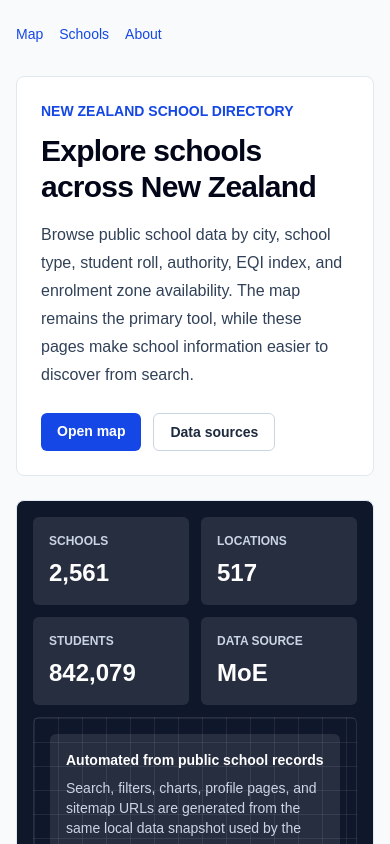
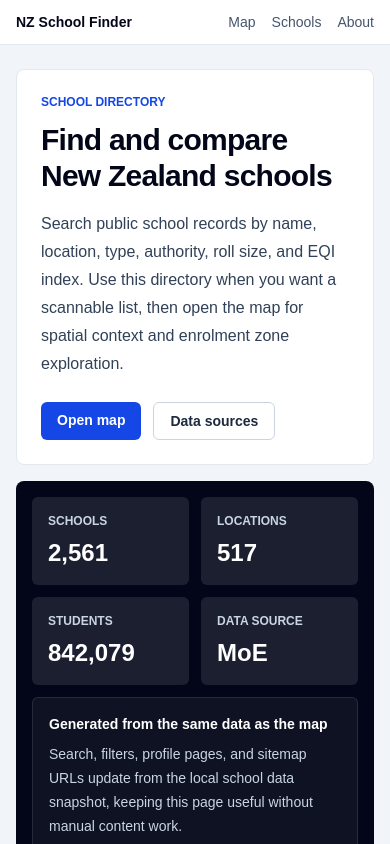
Before and after one commit to takahiro-okada/nz-school-finder, a Next.js app: page /schools in a window 390 px wide. Shown: the top 844 px of the page. Built offline with nearby package versions, Linux system fonts and the light colour scheme; no server answers.

Commit message:
Improve school directory page design

```diff
--- a/app/schools/[slug]/page.tsx
+++ b/app/schools/[slug]/page.tsx
@@ -62,6 +62,7 @@ export default async function SchoolPage({ params }: SchoolPageProps) {
   const schoolUrl = displayValue(school.URL, '');
   const ethnicity = getEthnicityBreakdown(school);
   const name = displayValue(school.Org_Name);
+  const mapHref = `/?school=${encodeURIComponent(getSchoolId(school))}`;
 
   const jsonLd = {
     '@context': 'https://schema.org',
@@ -78,23 +79,50 @@ export default async function SchoolPage({ params }: SchoolPageProps) {
   return (
     <SeoPageShell>
       <script type="application/ld+json" dangerouslySetInnerHTML={{ __html: JSON.stringify(jsonLd) }} />
-      <section className="rounded-lg border border-slate-200 bg-white p-6 sm:p-8">
-        <div className="flex flex-col gap-6 lg:flex-row lg:items-start lg:justify-between">
-          <div>
-            <Link className="text-sm font-medium text-blue-700 hover:text-blue-900" href={`/schools?city=${encodeURIComponent(city)}`}>
-              Browse {city} schools
-            </Link>
-            <h1 className="mt-3 text-3xl font-bold tracking-tight sm:text-4xl">{name}</h1>
+      <section className="overflow-hidden rounded-lg border border-slate-200 bg-white">
+        <div className="grid gap-0 lg:grid-cols-[1fr_320px]">
+          <div className="p-6 sm:p-8">
+            <div className="flex flex-wrap items-center gap-3">
+              <Link className="text-sm font-medium text-blue-700 hover:text-blue-900" href={`/schools?city=${encodeURIComponent(city)}`}>
+                Browse {city} schools
+              </Link>
+              <span className="rounded-full bg-slate-100 px-2 py-1 text-xs font-semibold text-slate-700">
+                {displayValue(school.Status)}
+              </span>
+            </div>
+            <h1 className="mt-4 text-3xl font-bold tracking-tight sm:text-4xl">{name}</h1>
             <p className="mt-3 max-w-2xl text-base leading-7 text-slate-700">
-              {name} is a {getTypeLabel(school)} school in {city}. This profile is generated from
-              public school data and is designed to help families compare schools before confirming
-              details with official sources.
+              {name} is a {getTypeLabel(school)} school in {city}. This profile brings together
+              public school data, official links, and a direct map handoff for spatial context.
             </p>
+            <div className="mt-6 flex flex-wrap gap-3">
+              <Link className="rounded-md bg-blue-700 px-4 py-2 text-sm font-semibold text-white hover:bg-blue-800" href={mapHref}>
+                View on map
+              </Link>
+              <Link
+                className="rounded-md border border-slate-300 bg-white px-4 py-2 text-sm font-semibold text-slate-800 hover:bg-slate-100"
+                href="/schools"
+              >
+                Back to directory
+              </Link>
+            </div>
           </div>
-          <div className="min-w-52 rounded-lg bg-slate-900 p-4 text-white">
-            <div className="text-xs font-semibold uppercase text-slate-300">Student roll</div>
-            <div className="mt-2 text-3xl font-bold">{Number(school.Total ?? 0).toLocaleString('en-NZ')}</div>
-            <div className="mt-3 text-sm text-slate-300">{displayValue(school.Authority)} · {displayValue(school.Status)}</div>
+          <div className="grid content-between bg-slate-950 p-5 text-white">
+            <div>
+              <div className="text-xs font-semibold uppercase text-slate-400">Student roll</div>
+              <div className="mt-2 text-4xl font-bold">{Number(school.Total ?? 0).toLocaleString('en-NZ')}</div>
+              <div className="mt-2 text-sm text-slate-300">{displayValue(school.Authority)} · {city}</div>
+            </div>
+            <div className="mt-8 grid grid-cols-2 gap-3">
+              <div className="rounded-md bg-white/10 p-3">
+                <div className="text-xs uppercase text-slate-400">EQI</div>
+                <div className="mt-1 text-xl font-bold">{displayValue(school.EQi_Index)}</div>
+              </div>
+              <div className="rounded-md bg-white/10 p-3">
+                <div className="text-xs uppercase text-slate-400">Type</div>
+                <div className="mt-1 text-sm font-semibold">{getTypeLabel(school)}</div>
+              </div>
+            </div>
           </div>
         </div>
       </section>
@@ -104,12 +132,17 @@ export default async function SchoolPage({ params }: SchoolPageProps) {
       <section className="rounded-lg border border-slate-200 bg-white p-6">
         <h2 className="text-xl font-bold">Data profile</h2>
         <div className="mt-4 grid gap-4 md:grid-cols-[220px_1fr] md:items-center">
-          <div className="rounded-lg bg-slate-900 p-4 text-white">
-            <div className="text-xs font-semibold uppercase text-slate-300">Profile signal</div>
+          <div className="rounded-lg bg-slate-950 p-4 text-white">
+            <div className="text-xs font-semibold uppercase text-slate-300">Generated snapshot</div>
             <div className="mt-4 flex h-36 items-end gap-2">
               <div className="w-1/3 rounded-t-md bg-blue-400" style={{ height: `${Math.min(Number(school.Total ?? 0) / 45, 100)}%` }} />
               <div className="w-1/3 rounded-t-md bg-emerald-400" style={{ height: `${Math.min(Number(school.EQi_Index ?? 0) / 6, 100)}%` }} />
               <div className="w-1/3 rounded-t-md bg-amber-300" style={{ height: school.Authority ? '64%' : '24%' }} />
+            </div>
+            <div className="mt-3 grid grid-cols-3 gap-2 text-[10px] uppercase text-slate-400">
+              <span>Roll</span>
+              <span>EQI</span>
+              <span>Source</span>
             </div>
           </div>
           <p className="text-sm leading-7 text-slate-700">
@@ -144,8 +177,8 @@ export default async function SchoolPage({ params }: SchoolPageProps) {
                 Education Counts profile
               </a>
             ) : null}
-            <Link className="block rounded-md border border-slate-200 p-3 text-blue-700 hover:bg-blue-50" href="/">
-              Open interactive map
+            <Link className="block rounded-md border border-slate-200 p-3 text-blue-700 hover:bg-blue-50" href={mapHref}>
+              View this school on the map
             </Link>
           </div>
           <p className="mt-4 text-sm leading-6 text-slate-600">
--- a/app/schools/page.tsx
+++ b/app/schools/page.tsx
@@ -53,14 +53,14 @@ export default function SchoolsPage() {
   return (
     <SeoPageShell>
       <script type="application/ld+json" dangerouslySetInnerHTML={{ __html: JSON.stringify(jsonLd) }} />
-      <section className="grid gap-6 lg:grid-cols-[1.1fr_0.9fr] lg:items-stretch">
+      <section className="grid gap-4 lg:grid-cols-[1.15fr_0.85fr] lg:items-stretch">
         <div className="flex flex-col justify-center rounded-lg border border-slate-200 bg-white p-6 sm:p-8">
-          <p className="text-sm font-semibold uppercase text-blue-700">New Zealand school directory</p>
-          <h1 className="mt-3 text-3xl font-bold tracking-tight sm:text-4xl">Explore schools across New Zealand</h1>
+          <p className="text-xs font-semibold uppercase text-blue-700">School directory</p>
+          <h1 className="mt-3 text-3xl font-bold tracking-tight sm:text-4xl">Find and compare New Zealand schools</h1>
           <p className="mt-4 max-w-2xl text-base leading-7 text-slate-700">
-            Browse public school data by city, school type, student roll, authority, EQI index, and
-            enrolment zone availability. The map remains the primary tool, while these pages make
-            school information easier to discover from search.
+            Search public school records by name, location, type, authority, roll size, and EQI
+            index. Use this directory when you want a scannable list, then open the map for spatial
+            context and enrolment zone exploration.
           </p>
           <div className="mt-6 flex flex-wrap gap-3">
             <Link className="rounded-md bg-blue-700 px-4 py-2 text-sm font-semibold text-white hover:bg-blue-800" href="/">
@@ -74,26 +74,24 @@ export default function SchoolsPage() {
             </Link>
           </div>
         </div>
-        <div className="grid gap-3 rounded-lg border border-slate-200 bg-slate-900 p-4 text-white">
+        <div className="grid gap-3 rounded-lg bg-slate-950 p-4 text-white">
           <div className="grid grid-cols-2 gap-3">
             <Stat label="Schools" value={schools.length.toLocaleString('en-NZ')} />
             <Stat label="Locations" value={locations.length.toLocaleString('en-NZ')} />
             <Stat label="Students" value={getStudentTotal(schools).toLocaleString('en-NZ')} />
             <Stat label="Data source" value="MoE" />
           </div>
-          <div className="min-h-32 rounded-md border border-white/10 bg-[linear-gradient(90deg,rgba(255,255,255,0.08)_1px,transparent_1px),linear-gradient(rgba(255,255,255,0.08)_1px,transparent_1px)] bg-[size:24px_24px] p-4">
-            <div className="h-full rounded-md bg-white/10 p-4">
-              <div className="text-sm font-semibold">Automated from public school records</div>
-              <div className="mt-2 text-sm text-slate-300">
-                Search, filters, charts, profile pages, and sitemap URLs are generated from the same
-                local data snapshot used by the map.
-              </div>
+          <div className="rounded-md border border-white/10 bg-white/5 p-4">
+            <div className="text-sm font-semibold">Generated from the same data as the map</div>
+            <div className="mt-2 text-sm leading-6 text-slate-300">
+              Search, filters, profile pages, and sitemap URLs update from the local school data
+              snapshot, keeping this page useful without manual content work.
             </div>
           </div>
         </div>
       </section>
 
-      <section className="grid gap-6 lg:grid-cols-2">
+      <section className="grid items-start gap-4 lg:grid-cols-[0.9fr_1.1fr]">
         <div className="rounded-lg border border-slate-200 bg-white p-6">
           <h2 className="text-xl font-bold">School type distribution</h2>
           <div className="mt-4">
--- a/components/seo/SeoPageShell.tsx
+++ b/components/seo/SeoPageShell.tsx
@@ -7,19 +7,26 @@ type SeoPageShellProps = {
 
 export default function SeoPageShell({ children }: SeoPageShellProps) {
   return (
-    <main className="min-h-dvh bg-slate-50 text-slate-950">
-      <div className="mx-auto flex max-w-6xl flex-col gap-8 px-4 py-6 sm:px-6 lg:px-8">
-        <nav className="flex flex-wrap items-center gap-4 text-sm text-slate-600">
-          <Link className="font-medium text-blue-700 hover:text-blue-900" href="/">
-            Map
+    <main className="min-h-dvh bg-slate-100 text-slate-950">
+      <div className="border-b border-slate-200 bg-white">
+        <nav className="mx-auto flex max-w-6xl flex-wrap items-center justify-between gap-3 px-4 py-3 text-sm sm:px-6 lg:px-8">
+          <Link className="font-bold text-slate-950" href="/">
+            NZ School Finder
           </Link>
-          <Link className="font-medium text-blue-700 hover:text-blue-900" href="/schools">
-            Schools
-          </Link>
-          <Link className="font-medium text-blue-700 hover:text-blue-900" href="/about">
-            About
-          </Link>
+          <div className="flex flex-wrap items-center gap-4 text-slate-600">
+            <Link className="font-medium hover:text-slate-950" href="/">
+              Map
+            </Link>
+            <Link className="font-medium hover:text-slate-950" href="/schools">
+              Schools
+            </Link>
+            <Link className="font-medium hover:text-slate-950" href="/about">
+              About
+            </Link>
+          </div>
         </nav>
+      </div>
+      <div className="mx-auto flex max-w-6xl flex-col gap-6 px-4 py-6 sm:px-6 lg:px-8">
         {children}
       </div>
     </main>
```
Also changed, not shown: components/seo/SchoolsDirectory.tsx (+16 -6 lines).
